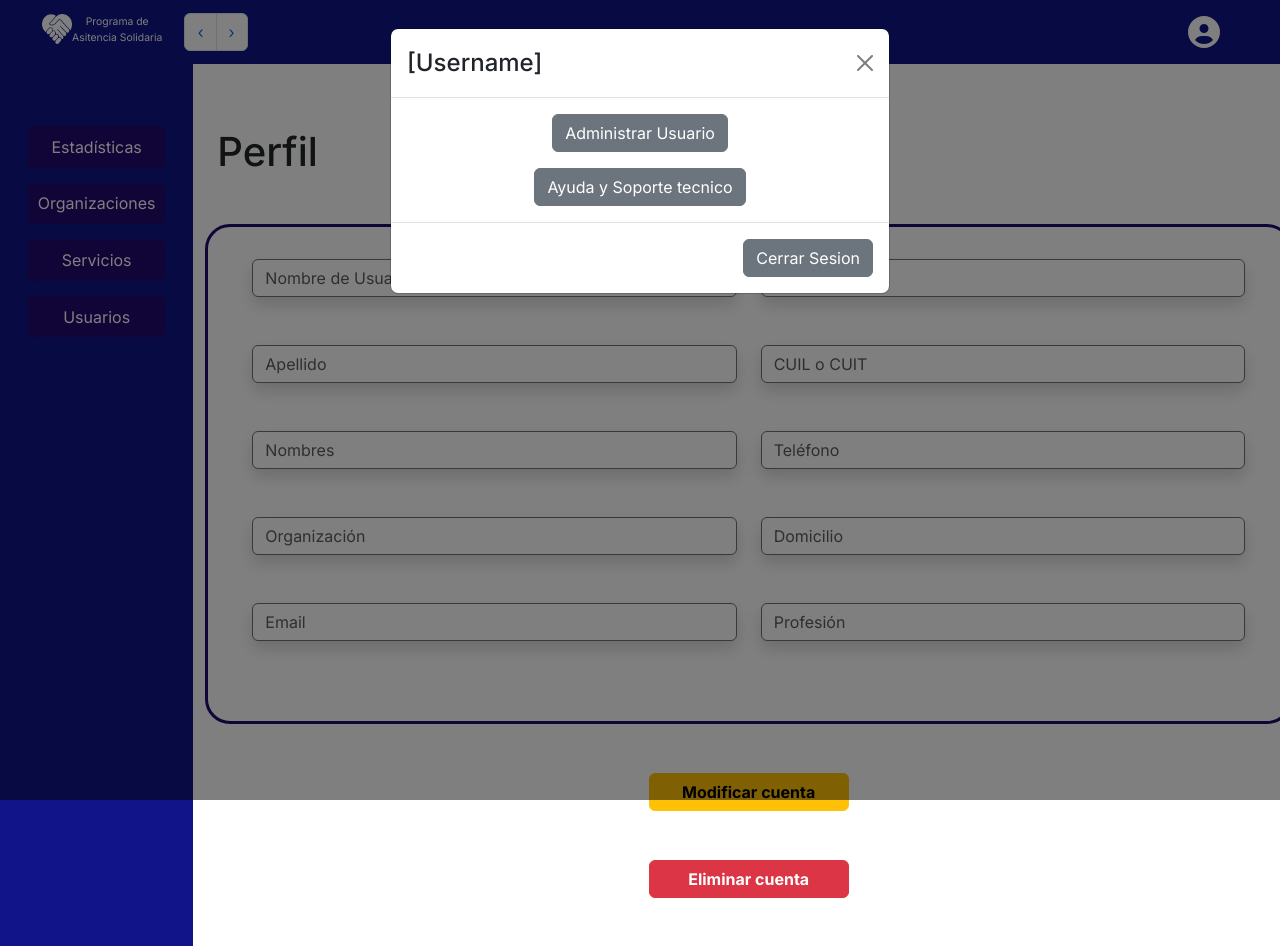
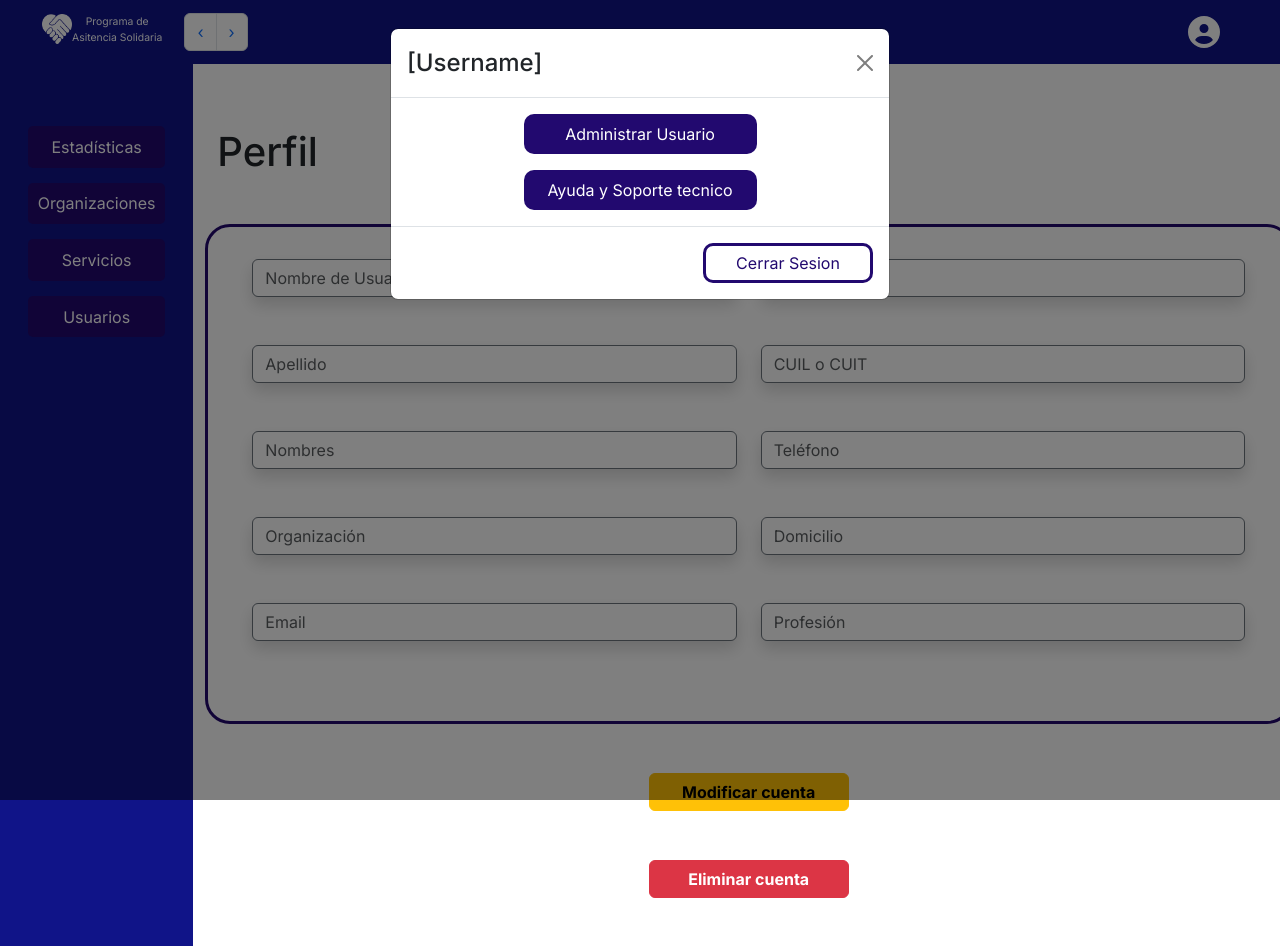
Before and after one commit to dreschpedro/proyectoPas, a Next.js app in the folder client/: page /admin/usuarios/1 in a window 1280 px wide. Both pictures are taken after a click on the icon 1204 px from the left and 32 px from the top of the page. Built offline with nearby package versions, Linux system fonts and the light colour scheme; no server answers.

Commit message:
front 25/8

```diff
--- a/client/app/admin/usuarios/[id]/page.jsx
+++ b/client/app/admin/usuarios/[id]/page.jsx
@@ -352,7 +352,7 @@ function PerfilPersonal() {
         ) : (
           <>
 
-          <div></div>
+
             <div style={{ display: 'flex',  justifyContent: 'center' }}>
               <Button
                 variant="success"
--- a/client/components/adminPanel/navigation.jsx
+++ b/client/components/adminPanel/navigation.jsx
@@ -42,19 +42,25 @@ const MenuModal = () => {
           <Modal.Title>[Username]</Modal.Title>
         </Modal.Header>
         <Modal.Body>
-          <Form className='d-flex flex-column justify-content-center align-items-center'>
-            <Button variant="secondary" onClick={toggleModal} className=''>
-              Administrar Usuario
-            </Button>
-            <Button variant="secondary" onClick={toggleModal} className='mt-3'>
-              Ayuda y Soporte tecnico
-            </Button>
+          <Form className='d-flex flex-column justify-content-center align-items-center '>
+
+           {/* <Link href={"/admin/usuarios/[id]"}> */}
+            <button onClick={toggleModal} className='buttonLogin' style={{ width: '50%', margin: 'auto' }}>
+                Administrar Usuario
+            </button>
+          {/* </Link> */}
+
+            {/* <Link href={"https://www.digitalfactory.com.ar/"}> */}
+            <a href={"https://www.digitalfactory.com.ar/"} onClick={toggleModal} className='mt-3 buttonLogin text-nowrap text-decoration-none d-flex justify-content-center align-items-center' style={{ width: '50%', margin: 'auto' }}>
+                Ayuda y Soporte tecnico
+            </a>
+            {/* </Link> */}
           </Form>
         </Modal.Body>
         <Modal.Footer>
-          <Button variant="secondary" onClick={toggleModal}>
+          <button className='bouttoncancel' onClick={toggleModal}>
             Cerrar Sesion
-          </Button>
+          </button>
         </Modal.Footer>
       </Modal>
     </>
```
Also changed, not shown: client/components/consulAdmin/navigation.jsx (+14 -8 lines), client/components/dataEntryPanel/navigation.jsx (+14 -8 lines).
